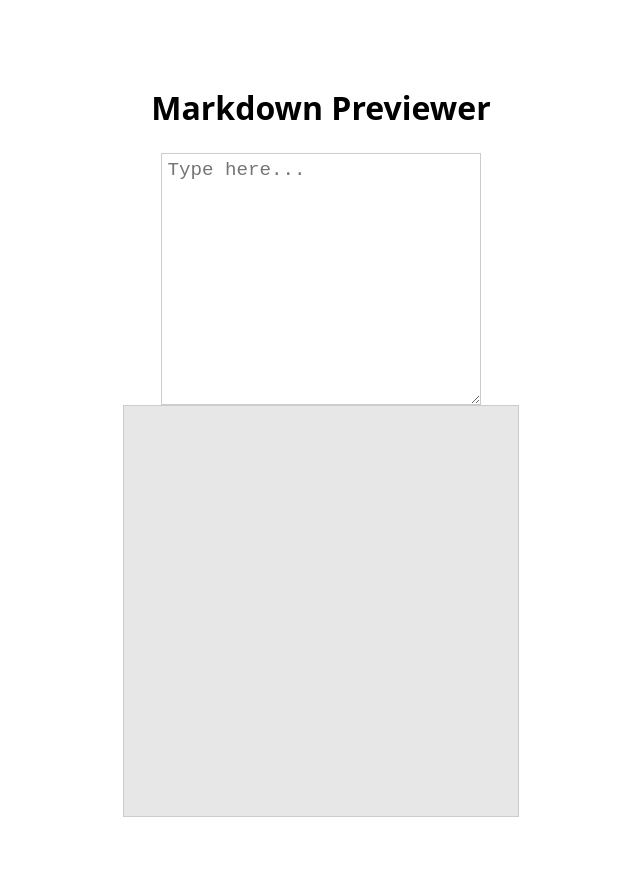
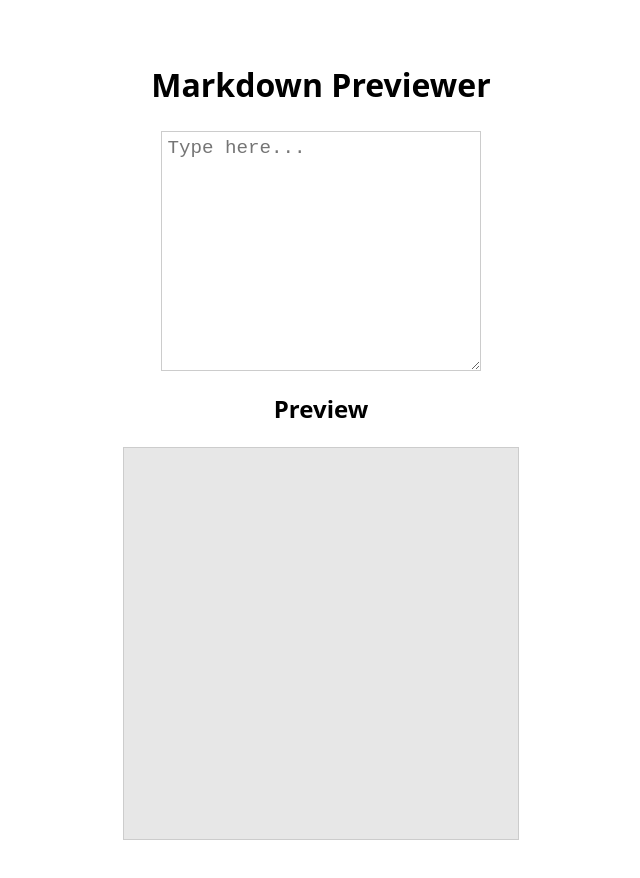
Before and after one commit to Chestanisberg-Andersonisburgenson/Markdown-Previewer, a React (Vite) app: page / in a window 1280 px wide. Shown: the whole page, without its empty margins (103-743 px from the left). Built offline with nearby package versions, Linux system fonts and the light colour scheme.

Commit message:
add DOMPurify for sanitizing editor input and update preview rendering

```diff
--- a/package.json
+++ b/package.json
@@ -10,6 +10,7 @@
     "preview": "vite preview"
   },
   "dependencies": {
+    "dompurify": "^3.2.5",
     "react": "^19.1.0",
     "react-dom": "^19.1.0",
     "sass": "^1.87.0"
--- a/src/App.tsx
+++ b/src/App.tsx
@@ -1,11 +1,12 @@
 import { useState } from 'react'
 import './App.scss'
+import DOMPurify  from 'dompurify';
 
 function App() {
   const [editorText, setEditorText] = useState<string>('');
 
   const handleEditorChange = (event: React.ChangeEvent<HTMLTextAreaElement>) => {
-    setEditorText(event.target.value);
+    setEditorText(DOMPurify.sanitize(event.target.value));
   };
 
   return (
@@ -13,7 +14,8 @@ function App() {
       <div id="main">
         <h1>Markdown Previewer</h1>
         <textarea id="editor" placeholder="Type here..." onChange={handleEditorChange}></textarea>
-        <div id="preview">{editorText}</div>
+        <h2>Preview</h2>
+        <div id="preview" dangerouslySetInnerHTML={{__html: editorText}}></div>
       </div>
     </>
   )
```
Also changed, not shown: 1 other file (tests, documents, lock files or other folders).
